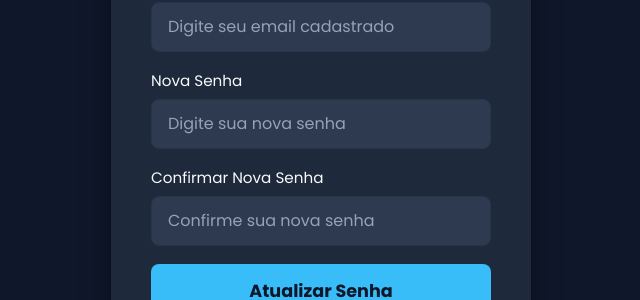
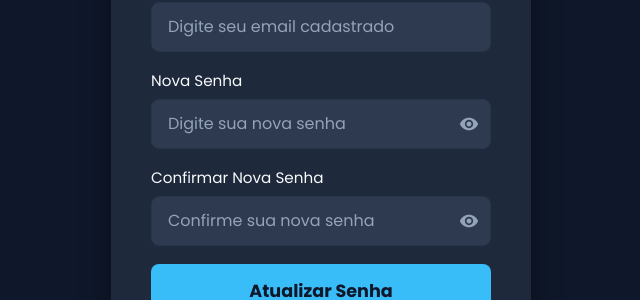
Before and after one commit to GRodrigues10/Dashboard-Next, a Next.js app: page /forgotpassword in a window 1280 px wide. Shown: the part 321-621 px from the top of the page, without its empty margins (319-959 px from the left). Built offline with nearby package versions, Linux system fonts and the light colour scheme.

Commit message:
feat(passwordEffect): Criar funcionalidade de mostrar e ocultar senha

```diff
--- a/package.json
+++ b/package.json
@@ -20,6 +20,8 @@
     "react": "19.2.0",
     "react-dom": "19.2.0",
     "react-i18next": "^16.3.3",
+    "react-icon": "^1.0.0",
+    "react-icons": "^5.5.0",
     "recharts": "^3.3.0",
     "styled-components": "^6.1.19",
     "tailwind-merge": "^3.3.1"
--- a/src/app/LogIn.styled.ts
+++ b/src/app/LogIn.styled.ts
@@ -65,11 +65,34 @@ export const InputField = styled.div<InputFieldProps>`
     font-size: 1rem;
   }
 
+  /* WRAPPER DO INPUT DE SENHA */
+  .password-wrapper {
+    position: relative;
+    width: 100%;
+  }
+
+  /* ÍCONE DO OLHO */
+  .eye {
+    position: absolute;
+    right: 12px;
+    top: 50%;
+    transform: translateY(-50%);
+    font-size: 22px;
+    color: #cbd5e1;
+    cursor: pointer;
+    transition: color 0.2s;
+
+    &:hover {
+      color: #38bdf8; /* azul clarinho ao passar o mouse */
+    }
+  }
+
   input {
     background-color: #2e3a50;
     color: #f8fafc;
     width: 100%;
     padding: 12px 16px;
+    padding-right: 45px; /* espaço pro olho */
     border-radius: 6px;
     border: 1px solid #273449;
     font-size: 1rem;
@@ -86,15 +109,13 @@ export const InputField = styled.div<InputFieldProps>`
       transition: color 0.2s ease;
     }
 
-    /* Se tiver erro, muda borda e placeholder pra vermelho */
     ${({ $error }) =>
       $error &&
       css`
         border-color: #ef4444 !important;
         box-shadow: 0 0 0 2px rgba(239, 68, 68, 0.3);
-
         &::placeholder {
-          color: #f87171; /* vermelho suave */
+          color: #f87171;
         }
       `}
   }
--- a/src/app/forgotpassword/ForgotPassword.styled.ts
+++ b/src/app/forgotpassword/ForgotPassword.styled.ts
@@ -51,6 +51,7 @@ export const InputField = styled.div`
   display: flex;
   flex-direction: column;
   width: 100%;
+  position: relative;
 
   label {
     color: #f8fafc;
@@ -58,11 +59,17 @@ export const InputField = styled.div`
     font-size: 0.95rem;
   }
 
+  /* wrapper do input + ícone */
+  .password-wrapper {
+    width: 100%;
+    position: relative;
+  }
+
   input {
     background-color: #2e3a50;
     color: #f8fafc;
     width: 100%;
-    padding: 12px 16px;
+    padding: 12px 44px 12px 16px; /* espaço pro olho */
     border-radius: 8px;
     border: 1px solid #273449;
     font-size: 1rem;
@@ -76,6 +83,22 @@ export const InputField = styled.div`
 
     &::placeholder {
       color: #94a3b8;
+    }
+  }
+
+  /* ícone do olho */
+  .eye {
+    position: absolute;
+    right: 12px;
+    top: 50%;
+    transform: translateY(-50%);
+    font-size: 1.25rem;
+    color: #94a3b8;
+    cursor: pointer;
+    transition: 0.2s;
+
+    &:hover {
+      color: #38bdf8;
     }
   }
 `;
--- a/src/app/forgotpassword/page.tsx
+++ b/src/app/forgotpassword/page.tsx
@@ -4,12 +4,16 @@ import { useState } from "react";
 import { InputField, SubmitButton } from "./ForgotPassword.styled";
 import Link from "next/link";
 import { ForgotContainer, ForgotDisplay } from "./ForgotPassword.styled";
+import { MdVisibility, MdVisibilityOff } from "react-icons/md";
 
 export default function Page() {
   const [email, setEmail] = useState("");
   const [newPassword, setNewPassword] = useState("");
   const [confirmPassword, setConfirmPassword] = useState("");
   const [error, setError] = useState("");
+
+  const [showNewPassword, setShowNewPassword] = useState(false);
+  const [showConfirmPassword, setShowConfirmPassword] = useState(false);
 
   const handleReset = async () => {
     if (!email || !newPassword || !confirmPassword) {
@@ -49,9 +53,11 @@ export default function Page() {
   return (
     <ForgotContainer>
       <h1>Esqueceu a Senha?</h1>
+
       <ForgotDisplay>
         <p>Digite seu email e defina uma nova senha.</p>
 
+        {/* EMAIL */}
         <InputField>
           <label>Email</label>
           <input
@@ -62,24 +68,46 @@ export default function Page() {
           />
         </InputField>
 
+        {/* NOVA SENHA */}
         <InputField>
           <label>Nova Senha</label>
+
+          <div className="password-wrapper">
             <input
-            type="password"
+              type={showNewPassword ? "text" : "password"}
               placeholder="Digite sua nova senha"
               value={newPassword}
               onChange={(e) => setNewPassword(e.target.value)}
             />
+
+            <span
+              className="eye"
+              onClick={() => setShowNewPassword(!showNewPassword)}
+            >
+              {showNewPassword ? <MdVisibilityOff /> : <MdVisibility />}
+            </span>
+          </div>
         </InputField>
 
+        {/* CONFIRMAR NOVA SENHA */}
         <InputField>
           <label>Confirmar Nova Senha</label>
+
+          <div className="password-wrapper">
             <input
-            type="password"
+              type={showConfirmPassword ? "text" : "password"}
               placeholder="Confirme sua nova senha"
               value={confirmPassword}
               onChange={(e) => setConfirmPassword(e.target.value)}
             />
+
+            <span
+              className="eye"
+              onClick={() => setShowConfirmPassword(!showConfirmPassword)}
+            >
+              {showConfirmPassword ? <MdVisibilityOff /> : <MdVisibility />}
+            </span>
+          </div>
         </InputField>
 
         {error && <p style={{ color: "red" }}>{error}</p>}
@@ -87,7 +115,6 @@ export default function Page() {
         <SubmitButton onClick={handleReset}>
           Atualizar Senha
         </SubmitButton>
-
       </ForgotDisplay>
     </ForgotContainer>
   );
--- a/src/app/page.tsx
+++ b/src/app/page.tsx
@@ -10,10 +10,12 @@ import {
 } from "./LogIn.styled";
 import Link from "next/link";
 import { useRouter } from "next/navigation";
+import { MdVisibility, MdVisibilityOff } from "react-icons/md";
 
 export default function Page() {
   const [email, setEmail] = useState("");
   const [password, setPassword] = useState("");
+  const [showPassword, setShowPassword] = useState(false);
   const router = useRouter();
 
   const logIn = async () => {
@@ -35,7 +37,6 @@ export default function Page() {
       return;
     }
 
-    // Login OK → redireciona para home
     router.push("/home");
   };
 
@@ -44,6 +45,7 @@ export default function Page() {
       <h1>Painel de Vendas</h1>
 
       <LogInDisplay>
+        {/* EMAIL */}
         <InputField>
           <label>Email</label>
           <input
@@ -54,18 +56,31 @@ export default function Page() {
           />
         </InputField>
 
+        {/* SENHA COM OLHO */}
         <InputField>
           <label>Senha</label>
-          <input
-            type="password"
-            placeholder="Digite sua senha"
-            value={password}
-            onChange={(e) => setPassword(e.target.value)}
-          />
+
+          <div className="password-wrapper">
+            <input
+              type={showPassword ? "text" : "password"}
+              placeholder="Digite sua senha"
+              value={password}
+              onChange={(e) => setPassword(e.target.value)}
+            />
+
+            <span
+              className="eye"
+              onClick={() => setShowPassword(!showPassword)}
+            >
+            {showPassword ? <MdVisibilityOff /> : <MdVisibility /> }
+            </span>
+          </div>
         </InputField>
 
+        {/* BOTÃO */}
         <SubmitButton onClick={logIn}>Entrar</SubmitButton>
 
+        {/* LINKS */}
         <LogInUser>
           <Link href="/register">
             <span>Criar conta</span>
--- a/src/app/register/Register.styled.ts
+++ b/src/app/register/Register.styled.ts
@@ -66,6 +66,35 @@ export const InputField = styled.div`
     color: #f8fafc;
     margin-bottom: 6px;
     font-size: 0.95rem;
+  }
+
+
+  .password-wrapper {
+    position: relative;
+    width: 100%;
+  }
+
+  .password-wrapper input {
+    width: 100%;
+    padding-right: 42px;
+  }
+
+
+  .eye {
+    position: absolute;
+    right: 12px;
+    top: 50%;
+    transform: translateY(-50%);
+    cursor: pointer;
+    font-size: 22px;
+    color: #cbd5e1;
+    opacity: 0.8;
+    transition: 0.2s;
+  }
+
+  .eye:hover {
+    opacity: 1;
+    color: #ffffff;
   }
 
   input {
--- a/src/app/register/page.tsx
+++ b/src/app/register/page.tsx
@@ -10,12 +10,19 @@ import {
   NameRow,
 } from "./Register.styled";
 
+import { MdVisibility, MdVisibilityOff } from "react-icons/md";
+
 export default function Page() {
   const [name, setName] = useState("");
   const [lastname, setLastname] = useState("");
   const [email, setEmail] = useState("");
+
   const [password, setPassword] = useState("");
   const [confirmPassword, setConfirmPassword] = useState("");
+
+  const [showPassword, setShowPassword] = useState(false);
+  const [showConfirmPassword, setShowConfirmPassword] = useState(false);
+
   const [error, setError] = useState("");
 
   const handleRegister = async () => {
@@ -34,9 +41,7 @@ export default function Page() {
     try {
       const res = await fetch("http://localhost:4000/api/register", {
         method: "POST",
-        headers: {
-          "Content-Type": "application/json",
-        },
+        headers: { "Content-Type": "application/json" },
         body: JSON.stringify({
           name: fullName,
           email,
@@ -52,7 +57,7 @@ export default function Page() {
       }
 
       alert("Usuário cadastrado com sucesso!");
-      window.location.href = "/"; // redireciona para login
+      window.location.href = "/";
     } catch (error) {
       setError("Erro no servidor.");
     }
@@ -94,31 +99,47 @@ export default function Page() {
           />
         </InputField>
 
+
         <InputField>
           <label>Senha</label>
+          <div className="password-wrapper">
             <input
-            type="password"
+              type={showPassword ? "text" : "password"}
               placeholder="Digite sua senha"
               value={password}
               onChange={(e) => setPassword(e.target.value)}
             />
+            <span
+              className="eye"
+              onClick={() => setShowPassword(!showPassword)}
+            >
+              {showPassword ? <MdVisibilityOff /> : <MdVisibility />}
+            </span>
+          </div>
         </InputField>
+
 
         <InputField>
           <label>Confirmar Senha</label>
+          <div className="password-wrapper">
             <input
-            type="password"
+              type={showConfirmPassword ? "text" : "password"}
               placeholder="Confirme sua senha"
               value={confirmPassword}
               onChange={(e) => setConfirmPassword(e.target.value)}
             />
+            <span
+              className="eye"
+              onClick={() => setShowConfirmPassword(!showConfirmPassword)}
+            >
+              {showConfirmPassword ? <MdVisibilityOff /> : <MdVisibility />}
+            </span>
+          </div>
         </InputField>
 
         {error && <p style={{ color: "red" }}>{error}</p>}
 
-        <SubmitButton onClick={handleRegister}>
-          Cadastrar
-        </SubmitButton>
+        <SubmitButton onClick={handleRegister}>Cadastrar</SubmitButton>
 
         <RegisterUser>
           <span>Já tem uma conta?</span>
```
Also changed, not shown: 1 other file (tests, documents, lock files or other folders). Lines whose indentation alone changed are shown as unchanged.
